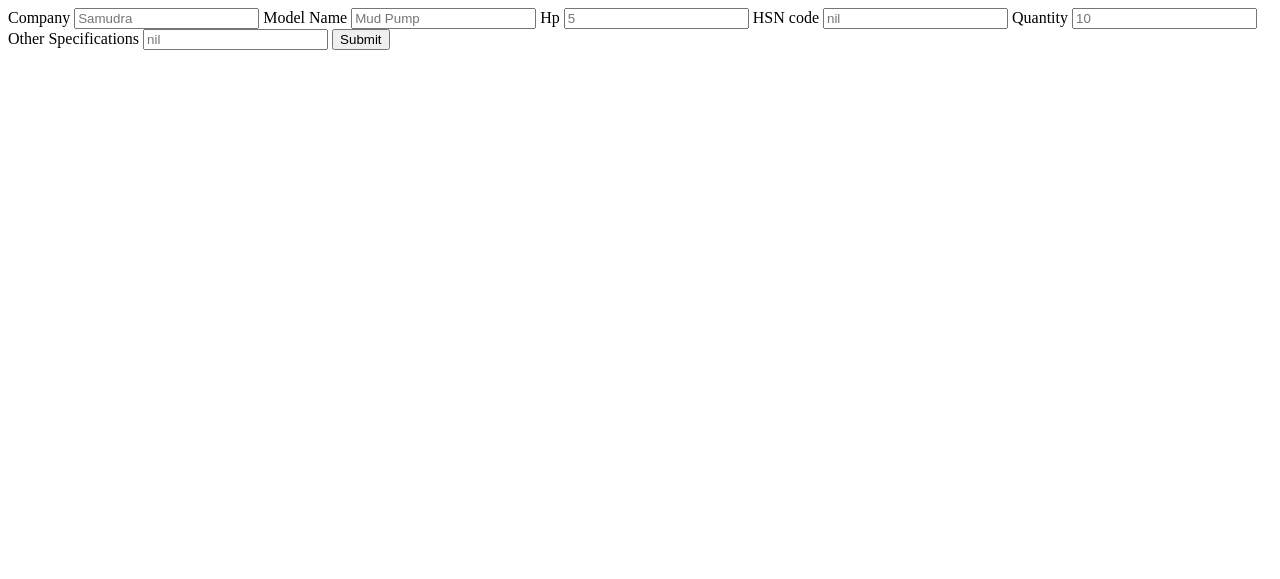
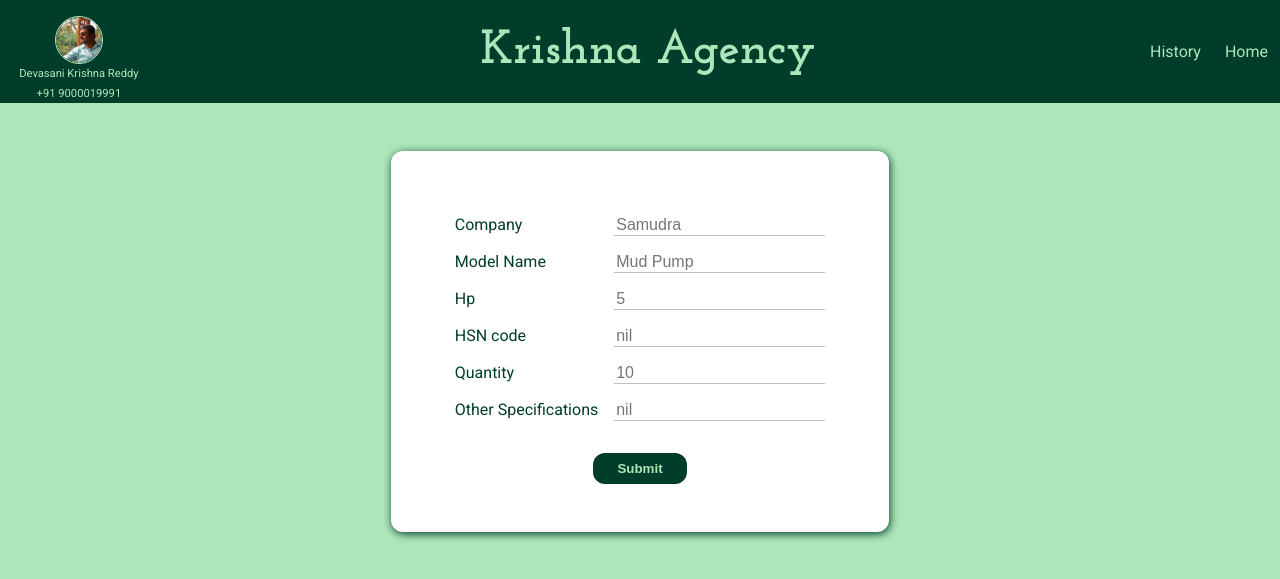
Before and after one commit to adi-1806/stockmanagment, a Django app: page /edit_motor/8/ in a window 1280 px wide. Shown: the top 579 px of the page. Run offline with Django 3.2, Linux system fonts and the light colour scheme; data comes from the database, SQL or seed files in the repository.

Commit message:
Add Style to edit, delete page.

```diff
--- a/stock/static/stock/includes/header.css
+++ b/stock/static/stock/includes/header.css
@@ -46,7 +46,7 @@ nav{
     list-style: none;
     padding: 0 0.75rem 0 0.75rem;
 }
-li a{
+a{
     text-decoration: none;
     color: #ade6b9;
 }
--- a/stock/static/stock/motor.css
+++ b/stock/static/stock/motor.css
@@ -12,7 +12,7 @@ main{
     border-radius: 12px;
     box-shadow: 1px 2px 8px #003d2b;
 }
-button{
+.yes{
     display: block;
     grid-column: span 2;
     margin: 1rem auto;
@@ -26,14 +26,14 @@ button{
     user-select: none;
     transition: .4s;
 }
-button:hover{
+.yes:hover{
     box-shadow: 0px 0px 12px #003d2b;
 }
 
 label{
     color: #003d2b;
 }
-input{
+input:not(.yes){
     border: none;
     border-bottom: 1px solid rgb(192, 192, 192);
     font-size: 1rem;
@@ -41,7 +41,7 @@ input{
     transition: 0.4s;
 }
 
-input:focus{
+input:focus:not(.yes){
     outline: none;
     border-bottom: 1px solid #003d2b;
 }
--- a/stock/templates/stock/delete.html
+++ b/stock/templates/stock/delete.html
@@ -1,3 +1,4 @@
+{% load static %}
 <!DOCTYPE html>
 <html lang="en">
 <head>
@@ -5,13 +6,14 @@
     <meta http-equiv="X-UA-Compatible" content="IE=edge">
     <meta name="viewport" content="width=device-width, initial-scale=1.0">
     <title>Delete</title>
+    <link rel="stylesheet" href="{% static "stock/delete.css" %}">
 </head>
 <body>
     <form method="post" action="">
         {% csrf_token %}
         <h1>Are you sure you want to delete?</h1><br>
-        <input id="yes" name="Yes" type="submit" />
-        <a href={% url 'stockpage' %}><div>Cancel</div></a>
+        <input id="yes" name="Yes" type="submit" value="yes"/>
+        <a href={% url 'stockpage' %}><div id="no">No</div></a>
     </form>
 </body>
 </html>
--- a/stock/templates/stock/edit_motor.html
+++ b/stock/templates/stock/edit_motor.html
@@ -1,14 +1,22 @@
-<!DOCTYPE html>
-<html lang="en">
-<head>
-    <meta charset="UTF-8">
-    <meta http-equiv="X-UA-Compatible" content="IE=edge">
-    <meta name="viewport" content="width=device-width, initial-scale=1.0">
-    <title>Edit</title>
-</head>
-<body>
+{% extends 'stock_base.html' %}
+
+{% load static %}
+
+{% block page_title %}
+    Edit
+{% endblock page_title %}
+
+{% block page_css %}
+    <link rel="stylesheet" href="{% static "stock/motor.css" %}">
+{% endblock page_css %}
+
+{% block page_body %}
+
+
+<main>
     <form method="POST">
         {% csrf_token %}
+        <div class="formdiv">
             <label for="company">Company </label>
             <input type="text" id="company" name="company" placeholder="{{details.company}}">
             <label for="model">Model Name</label>
@@ -21,7 +29,8 @@
             <input type="text" id="quantity" name="quantity" placeholder="{{details.quantity}}">
             <label for="specs">Other Specifications</label>
             <input type="text" id="specs" name="specs" placeholder="{{details.hsncode}}">
-        <input type="submit" id="yes" name="Yes" />
+            <input type="submit" id="yes" class="yes" name="Yes" />
+        </div>
     </form>
-</body>
-</html>
+</main>
+{% endblock page_body %}
--- a/stock/templates/stock/includes/header.html
+++ b/stock/templates/stock/includes/header.html
@@ -5,12 +5,14 @@
         <a href={% url 'shopinfo' %}>
             <div class="profilepic">
                 <img src="{% static "stock/images/profilepic.jpeg" %}" alt="Krishna">
-                <p>Devasani Krishna Reddy</p>
-                <p>+91 9000019991</p>
+                <p class="ap">Devasani Krishna Reddy</p>
+                <p class="ap">+91 9000019991</p>
             </div>
         </a>
         <div class="logo">
-            Krishna Agency
+                <a href="{% url 'stockpage' %}">
+                Krishna Agency
+            </a>
         </div>
         <div class="actions">
             <li class="act1"><a href={% url 'history' %}>History</a></li>
--- a/stock/templates/stock/motors_entry.html
+++ b/stock/templates/stock/motors_entry.html
@@ -28,7 +28,7 @@
             <input type="text" id="quantity" name="quantity" required>
             <label for="specs">Other Specifications<span class="req">*</span> </label>
             <input type="text" id="specs" name="specs" required>
-            <input type="submit" id="yes" name="Yes" />
+            <input type="submit" id="yes" class="yes" name="Yes" />
         </div>
     </form>
 </main>
--- a/stock/templates/stock/other_entry.html
+++ b/stock/templates/stock/other_entry.html
@@ -24,7 +24,7 @@
             <input type="text" id="quantity" name="quantity" required>
             <label for="specs">Other Specifications<span class="req">*</span> </label>
             <input type="text" id="specs" name="specs" required>
-            <input type="submit" id="yes" name="Yes" />
+            <input type="submit" id="yes" class="yes" name="Yes" />
         </div>
     </form>
 </main>
```
Also changed, not shown: stock/static/stock/delete.css (added, +17 -0 lines), stock/templates/stock/edit_others.html (+17 -12 lines). Lines whose indentation alone changed are shown as unchanged.
